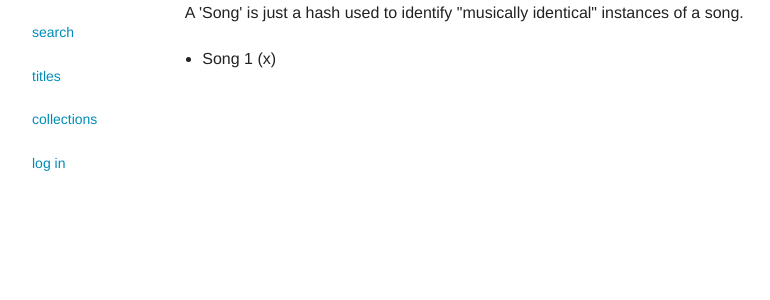
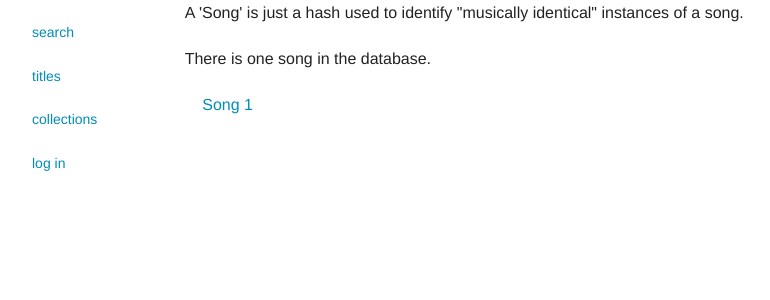
Before and after one commit to theabolton/abcdb, a Django app: page /temp_songs/ in a window 1280 px wide. Shown: the part 82-382 px from the top of the page, without its empty margins (137-907 px from the left). Run offline with Django 3.2, Linux system fonts and the light colour scheme; tables that the repository leaves empty hold one stand-in row (values such as "Sample post"); parts of the project's set-up code (start-up, migrations or seed data) failed here and were passed over.

Commit message:
Add Song DetailView.

```diff
--- a/main/templates/main/instance.html
+++ b/main/templates/main/instance.html
@@ -7,8 +7,8 @@
 {% block headline %}Song Instance {{ instance.id }}{% endblock %}
 
 {% block content %}
-<p>This is an instance of {{ instance.song }}. Titles used for any instance of
-this song include:
+<p>This is an instance of <a href="/song/{{ instance.song.pk }}/">{{ instance.song }}</a>.
+Titles used for any instance of this song include:
 <ul>
 {% for t in view.titles %}<li><a href="/title/{{ t.pk }}/">{{ t.title }}</a></li>{% endfor %}
 </ul>
--- a/main/templates/main/temp_songs.html
+++ b/main/templates/main/temp_songs.html
@@ -1,4 +1,5 @@
 {% extends 'base.html' %}
+{% load humanize %}
 {% block title %}Songs{% endblock %}
 {% block headline %}Songs{% endblock %}
 
@@ -7,11 +8,19 @@
 a song.</p>
 
 {% if song_list %}
-    <ul>
+    {% with count=page_obj.paginator.count %}
+    <p>There {{ count|pluralize:"is,are"}} {{ count|apnumber }} song{{ count|pluralize:"s" }}
+        in the database.</p>
+    {% endwith %}
+    {% if is_paginated %}
+    <p>Displaying page {{ page_obj.number }} of {{ page_obj.paginator.num_pages }}.</p>
+    {% endif %}
+    <ul style="list-style: none;">
     {% for song in song_list %}
-        <li>{{ song }} ({{ song.digest|slice:":7" }})</li>
+        <li><a href="/song/{{ song.pk }}/">{{ song }}</a></li>
     {% endfor %}
     </ul>
+    {% include 'main/pagination_nav.html' %}
 {% else %}
     <p>No songs are available.</p>
 {% endif %}
--- a/main/urls.py
+++ b/main/urls.py
@@ -32,6 +32,7 @@ urlpatterns = [
     url(r'^download/(?P<pk>[0-9]{1,9})/$', views.download),
     url(r'^instance/(?P<pk>[0-9]{1,9})/$', views.InstanceView.as_view()),
     url(r'^search/$', views.title_search, name='title_search'),
+    url(r'^song/(?P<pk>[0-9]{1,9})/$', views.SongView.as_view()),
     url(r'^title/(?P<pk>[0-9]{1,9})/$', views.TitleView.as_view()),
     url(r'^titles/$', views.TitlesView.as_view()),
     url(r'^upload/$', views.upload, name='upload'),
--- a/main/views.py
+++ b/main/views.py
@@ -122,6 +122,30 @@ class InstanceView(generic.DetailView):
         """Titles given to this instance's song (all of which may not be present in this
         instance.)"""
         return Title.objects.filter(songs=self.object.song)
+
+
+class SongView(generic.DetailView):
+    """A 'Song' is just a hash used to identify "musically identical" instances, but it is useful
+    to list the instances and titles that link to it."""
+    model = Song
+    template_name = 'main/song.html'
+
+    def collections(self):
+        """Collections in which this song appeared."""
+        return Collection.objects.filter(instances__song=self.object.id)
+
+    def instances(self):
+        """Instances of this song, as a list of dicts, available in the template as
+        view.instances."""
+        instances = (Instance.objects.filter(song=self.object.id)
+                        .select_related('first_title')
+                        .defer('text', 'digest'))
+        context = [{ 'pk': i.pk, 'instance': _generate_instance_name(i) } for i in instances]
+        return context
+
+    def titles(self):
+        """Titles given to any instance of this song."""
+        return Title.objects.filter(songs=self.object.pk).order_by('title')
 
 
 class TitleView(generic.DetailView):
@@ -353,6 +377,8 @@ class InstancesView(generic.ListView):
 class SongsView(generic.ListView):
     template_name = 'main/temp_songs.html'
     context_object_name = 'song_list'
+    paginate_by = 40
+    paginate_orphans = 10
 
     def get_queryset(self):
-        return Song.objects.all().order_by('digest')
+        return Song.objects.all().order_by('id')
```
Also changed, not shown: main/templates/main/song.html (added, +19 -0 lines).
